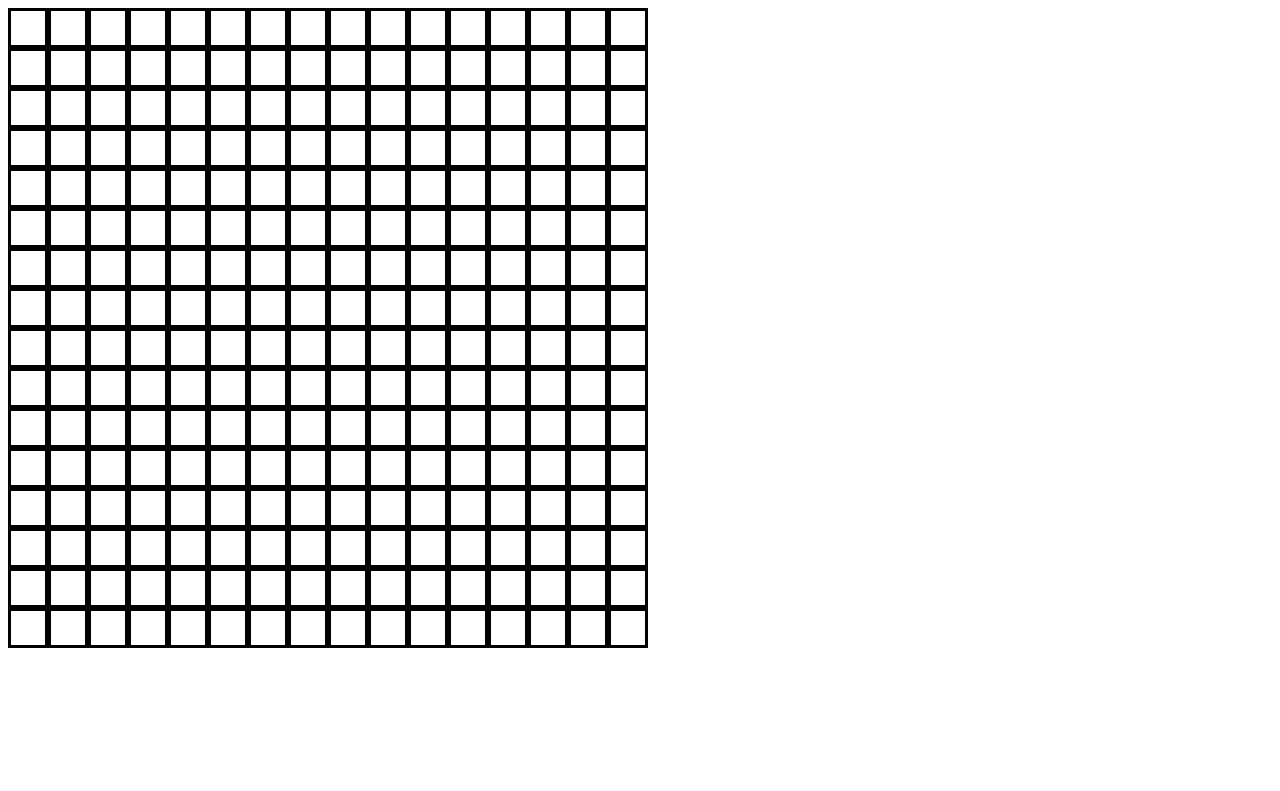
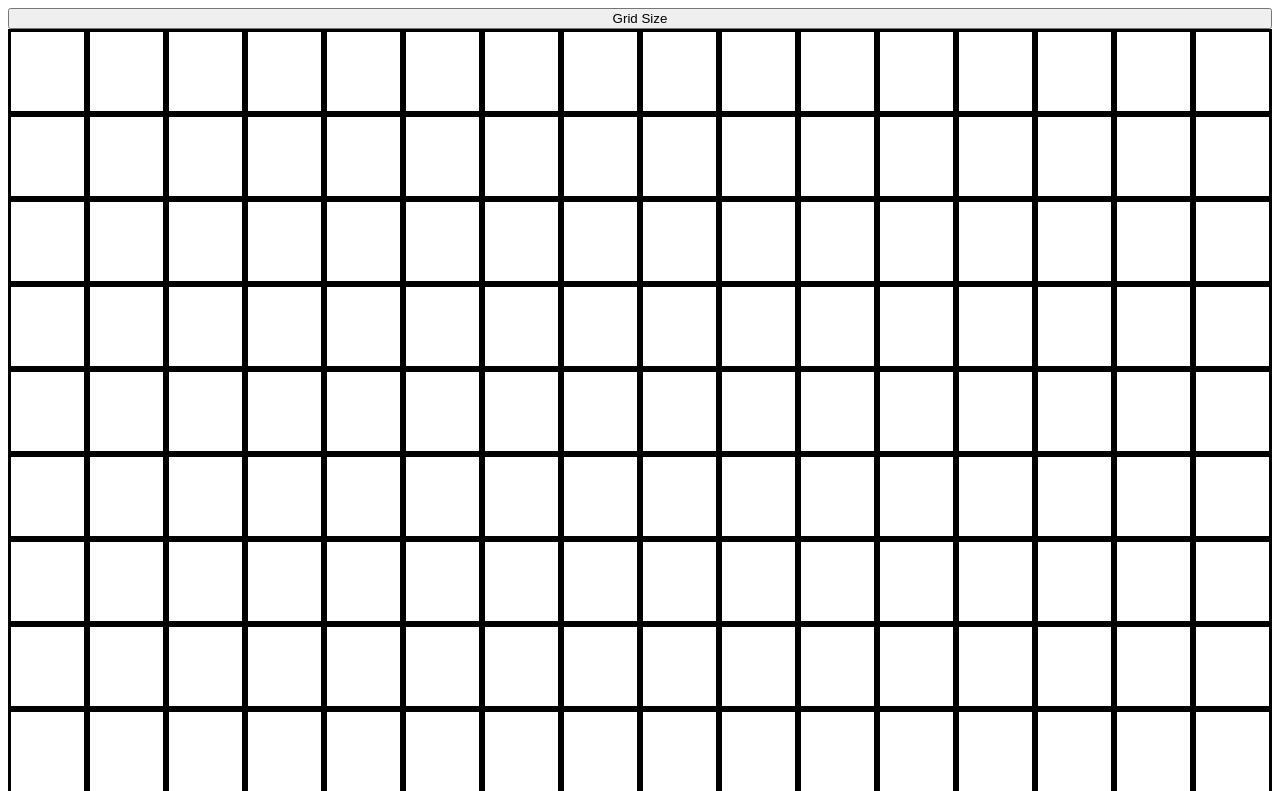
Before and after one commit to EHedgeknee/EtchASketch, a plain HTML site: page index.html in a window 1280 px wide. Shown: the top 791 px of the page. Drawn offline with Linux system fonts and the light colour scheme.

Commit message:
All finished looking good as it can get code is far from beautiful but end product is flawless

```diff
--- a/index.html
+++ b/index.html
@@ -7,6 +7,7 @@
     <link rel="stylesheet" href="styleSheet.css">
 </head>
 <body>
+    <button>Grid Size</button>
     <script src="script.js"></script>
 </body>
 </html>
--- a/script.js
+++ b/script.js
@@ -1,19 +1,53 @@
+let gridSize = 16;
 const body = document.querySelector('body');
-body.style.cssText = 'height: 640px; width: 640px;';
-for(let i = 0; i < 16; i++) {
+const button = document.querySelector('button');
+
+
+
+function createBoxes(gridSize) {
+    body.style.cssText = 'height: (40 * gridSize)px; width: (40 * gridSize)px;';
+    for(let i = 0; i < gridSize; i++) {
         const div = document.createElement('div');
         body.appendChild(div);
         div.className = 'downdiv';
         div.style.cssText = 'flex: 1 1 auto;';
     }
-
     const box = document.querySelectorAll('div.downdiv');
 
-for(let j = 0; j < 16; j++) {
-    for(let k = 0; k <16; k++) {
+    for(let j = 0; j < gridSize; j++) {
+        for(let k = 0; k < gridSize; k++) {
             const innerdiv = document.createElement('div');
             box[j].appendChild(innerdiv);
             innerdiv.className = 'innerdiv';
             innerdiv.style.cssText = 'flex: 1 0 auto;';
         }
     }
+    for(let x = 0; x < gridSize**2; x++) {
+        document.querySelectorAll('.innerdiv')[x].setAttribute("style", "padding-top: " + 100/gridSize + "%;");
+    }
+}
+
+function removeCreateBoxes(gridSize) {
+    for( let p = gridSize; p > 0; p--) {
+        body.removeChild(body.children[p]);
+    }
+    gridSize = parseInt(prompt("Enter desired grid width: "));
+    createBoxes(gridSize);
+    return gridSize;
+}
+
+
+createBoxes(gridSize);
+
+
+
+
+
+
+gridSize = button.addEventListener('click', function() {
+    gridSize = removeCreateBoxes(gridSize);
+    return gridSize;
+})
+if (gridSize == undefined) {
+    gridSize = 17;
+}
--- a/styleSheet.css
+++ b/styleSheet.css
@@ -3,18 +3,20 @@
     justify-content: space-evenly;
     align-items: center;
     margin: 0px;
+    flex: 1;
 }
 
 body {
     display: flex;
     flex-direction: column;
+    height:auto;
 }
 .innerdiv:hover {
     background-color: aqua;
 }
 
 .innerdiv {
-    height: 34px;
+    flex: 1;
     border-style: solid;
     border-color: black;
     border-width: 3px;
```
Lines whose indentation alone changed are shown as unchanged.
